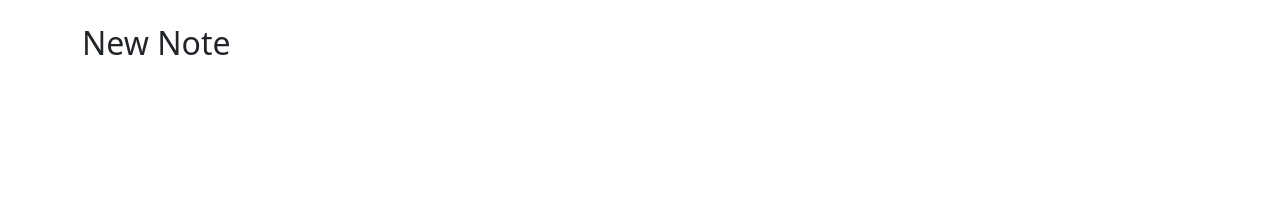
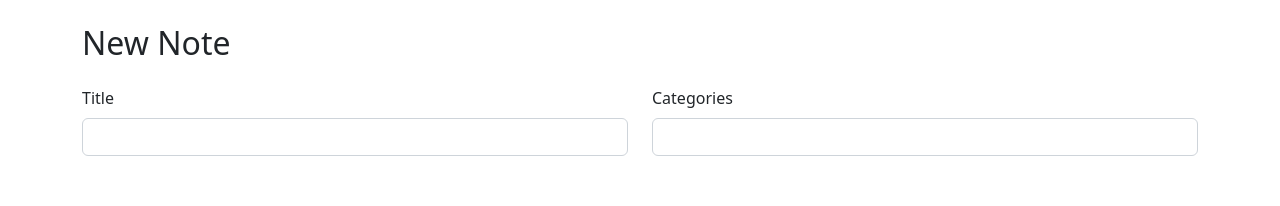
Before and after one commit to yewtree8/advanced-notes-markdown, a React (Vite) app: page /new in a window 1280 px wide. Shown: the top 206 px of the page. Built offline with nearby package versions, Linux system fonts and the light colour scheme.

Commit message:
feat(master) Refactored folder and type structure and added bootstrap new note form

```diff
--- a/src/App.tsx
+++ b/src/App.tsx
@@ -1,7 +1,7 @@
 import "bootstrap/dist/css/bootstrap.min.css";
 import { Container } from "react-bootstrap";
 import {Routes, Route, Navigate} from "react-router-dom";
-import NewNote from "./components/NewNote";
+import NewNote from "./components/notes/NewNote";
 
 const AdvancedNotes = () => {
 
--- a/src/components/NewNote.tsx
+++ /dev/null
@@ -1,13 +0,0 @@
-
-type NewNoteProps = {
-    id?: number;
-    title?: string;
-}
-
-const NewNote = ({id, title} : NewNoteProps) => {
-  return (
-    <h2>New Note</h2>
-  )
-}
-
-export default NewNote;
--- /dev/null
+++ b/src/components/NoteForm.tsx
@@ -0,0 +1,27 @@
+import React from 'react'
+import { Col, Form, Row, Stack } from 'react-bootstrap';
+
+const NoteForm = () => {
+  return (
+    <Form>
+        <Stack gap={3}>
+            <Row>
+                <Col>
+                    <Form.Group controlId="title">
+                    <Form.Label>Title</Form.Label>
+                    <Form.Control required />
+                    </Form.Group>
+                </Col>
+                <Col>
+                    <Form.Group controlId='Categories'>
+                        <Form.Label>Categories</Form.Label>
+                        <Form.Control required />
+                    </Form.Group>
+                </Col>
+            </Row>
+        </Stack>
+    </Form>
+  )
+}
+
+export default NoteForm;
--- /dev/null
+++ b/src/components/notes/NewNote.tsx
@@ -0,0 +1,12 @@
+import NoteForm from "../NoteForm";
+
+const NewNote = () => {
+  return (
+    <>
+    <h2 className="mb-4">New Note</h2>
+    <NoteForm />
+    </>
+  )
+}
+
+export default NewNote;
--- /dev/null
+++ b/src/types/NewNoteProps.ts
@@ -0,0 +1,4 @@
+export type NewNoteProps = {
+    id?: number;
+    title?: string;
+}
```
